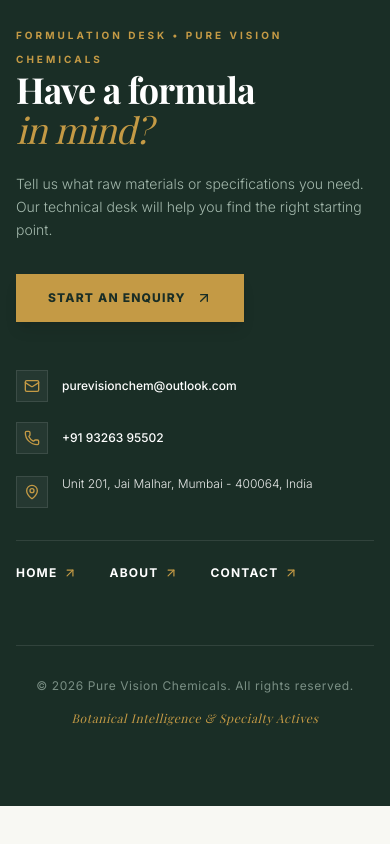
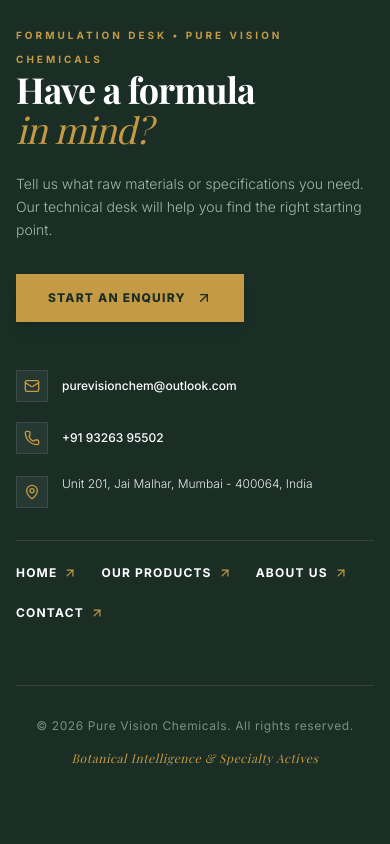
Before and after one commit to blazecodeprakhar/Pure-Vision-Chemicals, a Next.js app: page / in a window 390 px wide. Shown: the part 8069-8913 px from the top of the page. Before the commit the page ends 8875 px from the top, so only its background shows below. Built offline with nearby package versions, Linux system fonts and the light colour scheme; a web font is replaced by a local one.

Commit message:
Update navigation tabs: rename About to About Us and add Our Products tab

```diff
--- a/src/components/Footer.tsx
+++ b/src/components/Footer.tsx
@@ -83,14 +83,18 @@
 
             </div>
 
-            {/* Quick 3-Page Navigation Links */}
-            <div className="pt-6 border-t border-white/10 flex items-center gap-8 text-xs uppercase font-bold tracking-widest text-[#A3B8AC]">
+            {/* Quick Navigation Links */}
+            <div className="pt-6 border-t border-white/10 flex flex-wrap items-center gap-6 sm:gap-8 text-xs uppercase font-bold tracking-widest text-[#A3B8AC]">
               <Link href="/" className="flex items-center gap-1.5 text-white hover:text-[#C49A45] transition-colors">
                 <span>Home</span>
                 <ArrowUpRight className="h-3.5 w-3.5 text-[#C49A45]" />
               </Link>
+              <Link href="/#catalog" className="flex items-center gap-1.5 text-white hover:text-[#C49A45] transition-colors">
+                <span>Our Products</span>
+                <ArrowUpRight className="h-3.5 w-3.5 text-[#C49A45]" />
+              </Link>
               <Link href="/about" className="flex items-center gap-1.5 text-white hover:text-[#C49A45] transition-colors">
-                <span>About</span>
+                <span>About Us</span>
                 <ArrowUpRight className="h-3.5 w-3.5 text-[#C49A45]" />
               </Link>
               <Link href="/contact" className="flex items-center gap-1.5 text-white hover:text-[#C49A45] transition-colors">
--- a/src/components/Header.tsx
+++ b/src/components/Header.tsx
@@ -23,7 +23,8 @@
   // Strictly 3 pages as requested
   const navLinks = [
     { name: "Home", href: "/" },
-    { name: "About", href: "/about" },
+    { name: "Our Products", href: "/#catalog" },
+    { name: "About Us", href: "/about" },
     { name: "Contact", href: "/contact" }
   ];
 
```
